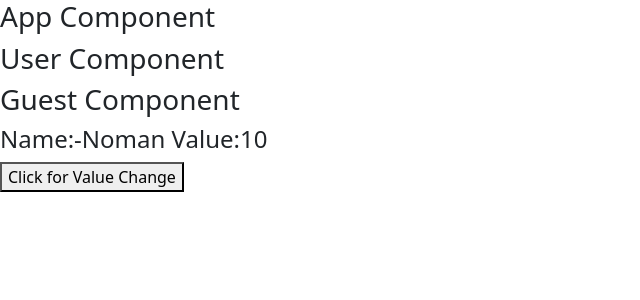
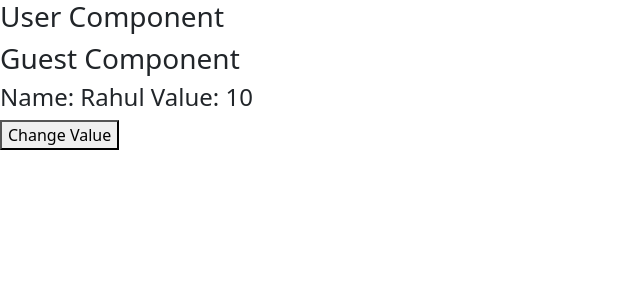
Before and after one commit to Noman608/ReactJs, a React (Create React App) app in the folder my-app/: page / in a window 1280 px wide. Shown: the top 300 px of the page, without its empty margins (0-640 px from the left). Built offline with nearby package versions, Linux system fonts and the light colour scheme.

Commit message:
context Type

```diff
--- a/my-app/src/App.js
+++ b/my-app/src/App.js
@@ -3,24 +3,21 @@ import User from "./User";
 import { Provider } from "./Context";
 export default class App extends Component {
   state = {
-    name: "Noman",
-    value: 10,
+    name: "Rahul",
+    value: 10
   };
-   handleClickNext = () => {
+  handleClickContext = () => {
     this.setState({ value: this.state.value + 1 });
   };
   render() {
     const contextValue = {
       data: this.state,
-      handleClick: this.handleClickNext,
+      handleClick: this.handleClickContext
     };
     return (
-      <div>
-        <h3>App Component</h3>
-        <Provider value={contextValue}>
-          <User />
-        </Provider>
-      </div>
+      <Provider value={contextValue}>
+        <User />
+      </Provider>
     );
   }
 }
--- a/my-app/src/Context.js
+++ b/my-app/src/Context.js
@@ -1,4 +1,4 @@
 import React from "react";
-const MyContext = React.createContext();
+export const MyContext = React.createContext();
 export const Provider = MyContext.Provider;
-export const Consumer = MyContext.Consumer;
+//export const Consumer = MyContext.Consumer;
--- a/my-app/src/Guest.js
+++ b/my-app/src/Guest.js
@@ -1,20 +1,31 @@
 import React, { Component } from "react";
-import { Consumer } from "./Context";
+import { MyContext } from "./Context";
+//import { Consumer } from "./Context";
+
 export default class Guest extends Component {
+  static contextType = MyContext;
   render() {
     return (
       <div>
         <h3>Guest Component</h3>
-        <Consumer>
-          {({data,handleClick})=>{
-            return(
-              <>
-              <h4>Name:-{data.name}          Value:{data.value}</h4>
-              <button onClick={handleClick}>Click for Value Change</button>
-            </>
-            )
-          }}
-        </Consumer>
+
+        <h4>
+                Name: {this.context.data.name} Value: {this.context.data.value}
+              </h4>
+              <button onClick={this.context.handleClick}>Change Value</button>
+
+
+
+        {/* <Consumer>
+          {({ data, handleClick }) => (
+            <div>
+              <h4>
+                Name: {data.name} Value: {data.value}
+              </h4>
+              <button onClick={handleClick}>Change Value</button>
+            </div>
+          )}
+        </Consumer> */}
       </div>
     );
   }
```
Also changed, not shown: my-app/src/User.js (+4 -4 lines).
